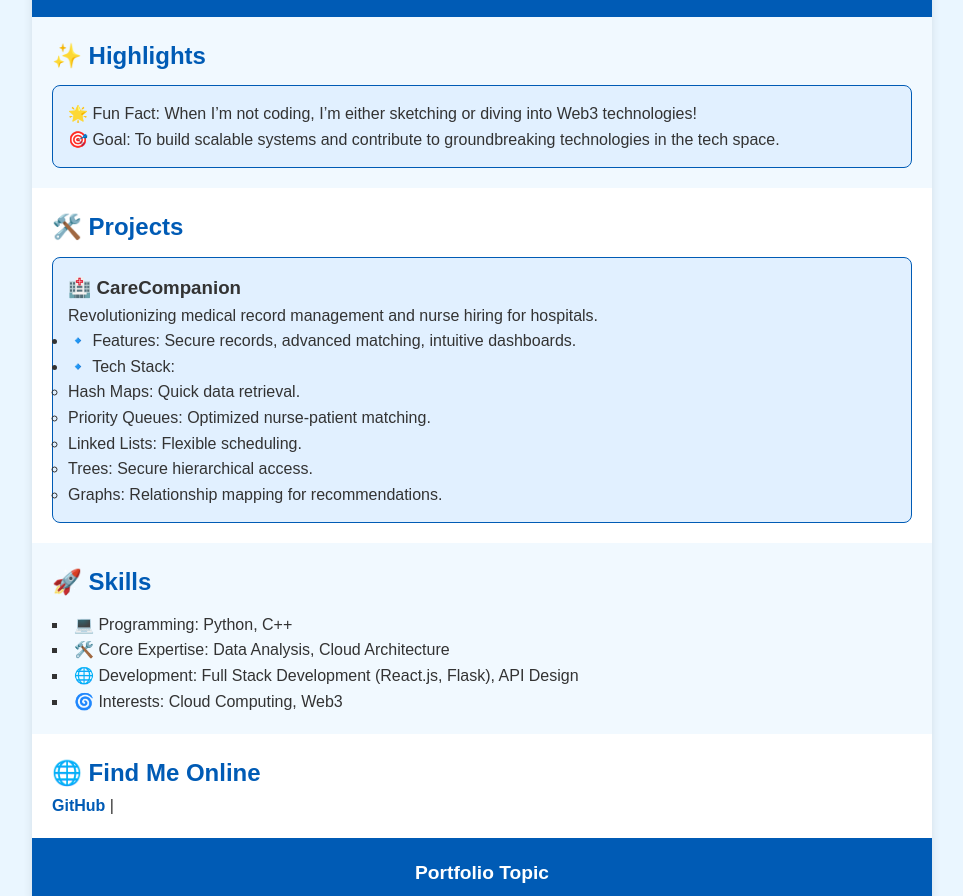
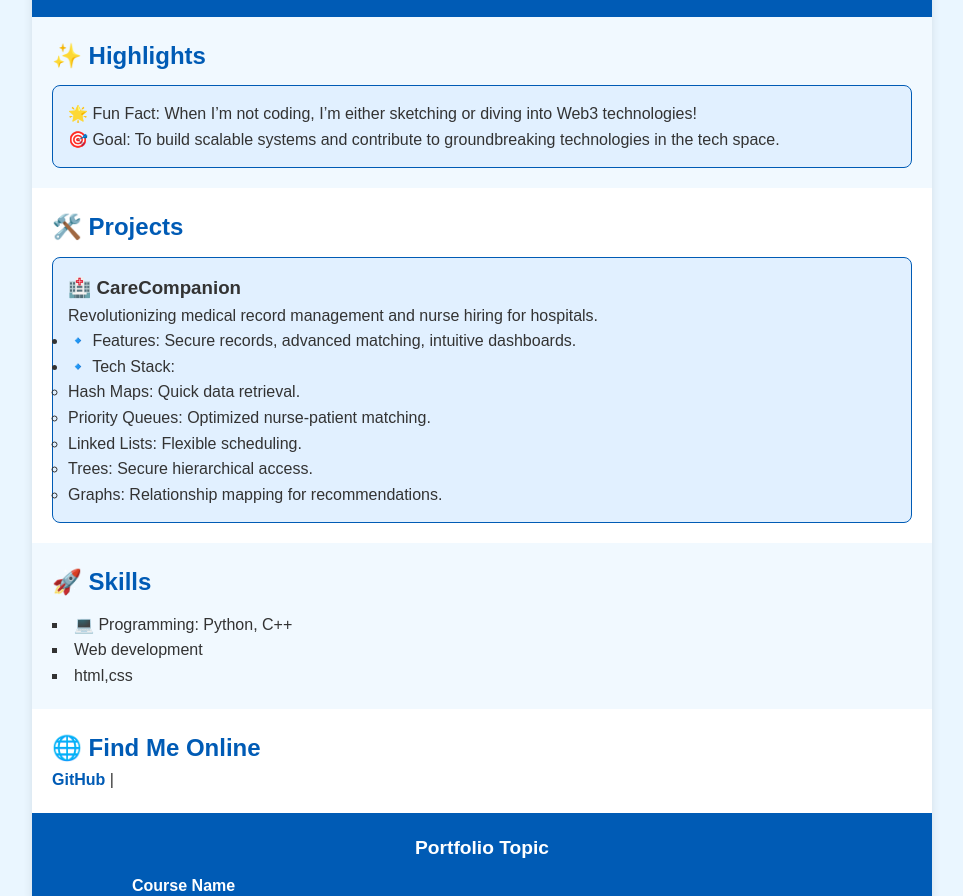
Before and after one commit to soujanya1513/portfolio.github.io, a plain HTML site: page index.html in a window 1280 px wide. Shown: the part 148-1044 px from the top of the page, without its empty margins (158-1121 px from the left). Drawn offline with Linux system fonts and the light colour scheme.

Commit message:
Update index.html

```diff
--- a/index.html
+++ b/index.html
@@ -49,9 +49,8 @@
       <h2>🚀 Skills</h2>
       <ul>
         <li>💻 Programming: Python, C++</li>
-        <li>🛠️ Core Expertise: Data Analysis, Cloud Architecture</li>
-        <li>🌐 Development: Full Stack Development (React.js, Flask), API Design</li>
-        <li>🌀 Interests: Cloud Computing, Web3</li>
+        <li>Web development</li>
+        <li>html,css</li>
       </ul>
     </section>
 
```
